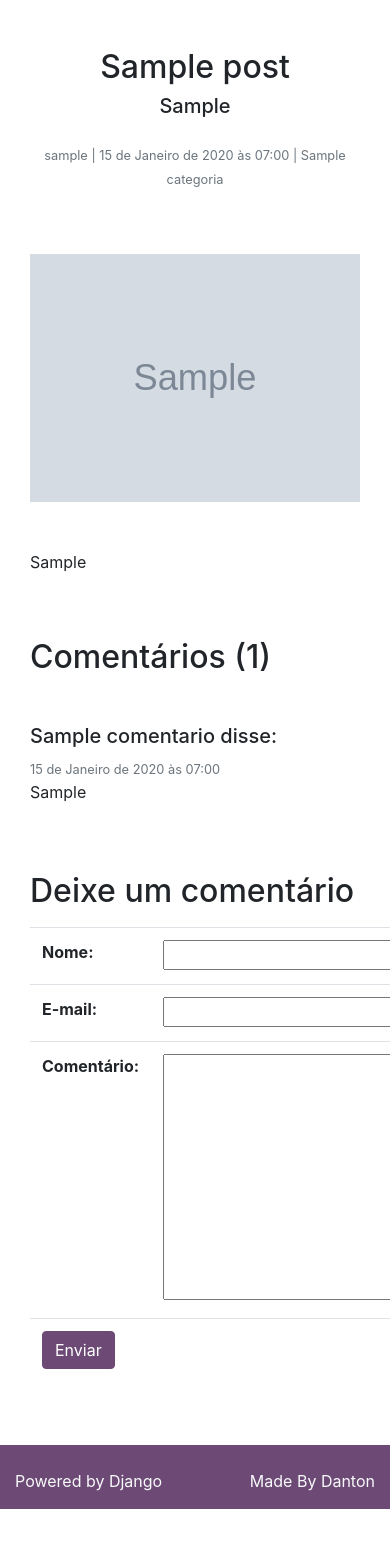
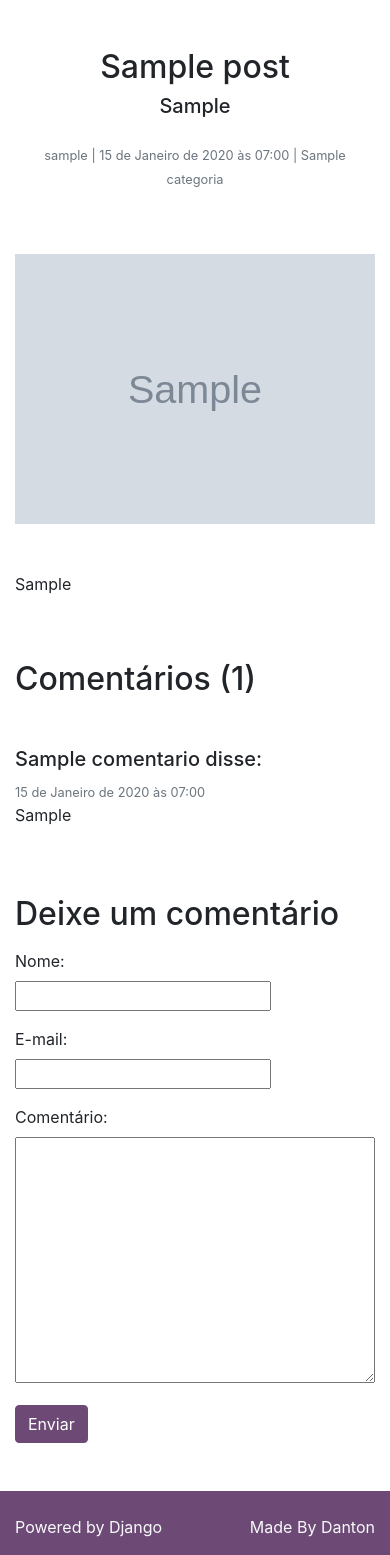
Before and after one commit to dantonbertuol/python-completo, a Django app: page /post/1 in a window 390 px wide; the page is wider, and only the part inside the window is pictured. Shown: the part 56-1611 px from the top of that part. Before the commit the page ends 1565 px from the top of that part, so only its background shows below. Run offline with Django 4.2, Linux system fonts and the light colour scheme; tables that the repository leaves empty hold one stand-in row (values such as "Sample post"); grey boxes marked "Sample" are stand-in pictures; some libraries are stand-ins or nearby versions.

Commit message:
Criado formulario personalizado e responsivo para os comentarios.

```diff
--- a/projetos/blog_django/posts/templates/posts/post_detalhes.html
+++ b/projetos/blog_django/posts/templates/posts/post_detalhes.html
@@ -4,7 +4,6 @@
 
 {% block conteudo %}
 <!-- POST -->
-<div class="container">
     <div class="row pt-5">
         <div class="col-xl"></div>
         <div class="col-xl-8 text-center">
@@ -57,22 +56,29 @@
 
             <form method="POST" action="#envia_comentario">
                 {% csrf_token %}
-                <table class="table">
-                    {{ form }}
-                    <tr>
-                        <td colspan="2">
-                            {% include 'parciais/_messages.html' %}
-                            <input id="envia_comentario" type="submit" class="btn btn-primary"
-                                value="Enviar">
-                        </td>
-                    </tr>
-                </table>
+
+                <!-- for para campos invisiveis -->
+                {% for hidden_field in form.hidden_fields %}
+                    {{ hidden_field }}
+                {% endfor %}
+
+                <!-- for para campos visíveis -->
+                {% for visible_field in form.visible_fields %}
+                    <div class="form-group">
+                        {{ visible_field.label_tag }} <br>
+                        {{ visible_field }}
+                        {{ visible_field.errors }} <!-- Exibe os erros de validação -->
+                    </div>
+                {% endfor %}
+
+                {% include 'parciais/_messages.html' %}
+
+                <input id="envia_comentario" type="submit" class="btn btn-primary"value="Enviar">
             </form>
 
 
         </div>
         <div class="col-xl"></div>
     </div>
-</div>
 <!-- POST -->
 {% endblock %}
--- a/projetos/blog_django/templates/static/vendor/bootstrap/css/theme_1564087106285.css
+++ b/projetos/blog_django/templates/static/vendor/bootstrap/css/theme_1564087106285.css
@@ -54,3 +54,7 @@ ul.errorlist li {
     }
 }
 */
+
+.form-group textarea {
+    width: 100%;
+}
```
